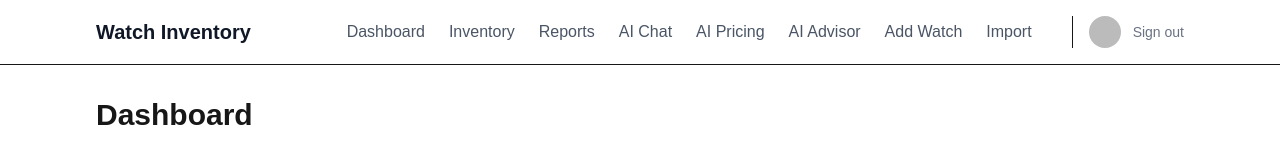
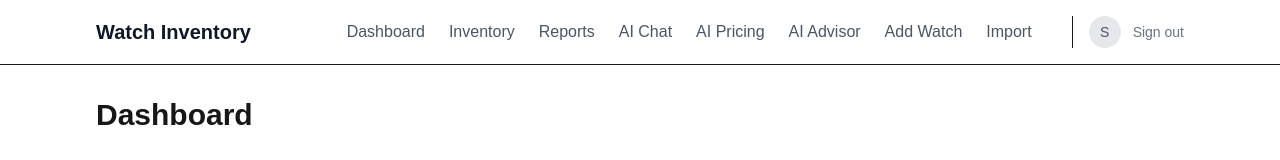
Before and after one commit to dangitbobbeh/watch-inventory, a Next.js app: page / in a window 1280 px wide. Shown: the top 160 px of the page. Built offline with nearby package versions, Linux system fonts and the light colour scheme; no server answers; the database is empty; sample sign-in values are in the browser's storage.

Commit message:
Fix user avatar in nav

```diff
--- a/src/app/layout.tsx
+++ b/src/app/layout.tsx
@@ -50,13 +50,11 @@ export default async function RootLayout({
                 <NavLink href="/inventory/new">Add Watch</NavLink>
                 <NavLink href="/import">Import</NavLink>
                 <div className="flex items-center gap-3 ml-4 pl-4 border-l">
-                  {session.user?.image && (
-                    <img
-                      src={session.user.image}
-                      alt=""
-                      className="w-8 h-8 rounded-full"
-                    />
-                  )}
+                  <div className="w-8 h-8 rounded-full bg-gray-200 flex items-center justify-center text-gray-600 text-sm font-medium">
+                    {session.user?.name?.[0]?.toUpperCase() ||
+                      session.user?.email?.[0]?.toUpperCase() ||
+                      "?"}
+                  </div>
                   <form
                     action={async () => {
                       "use server";
```
